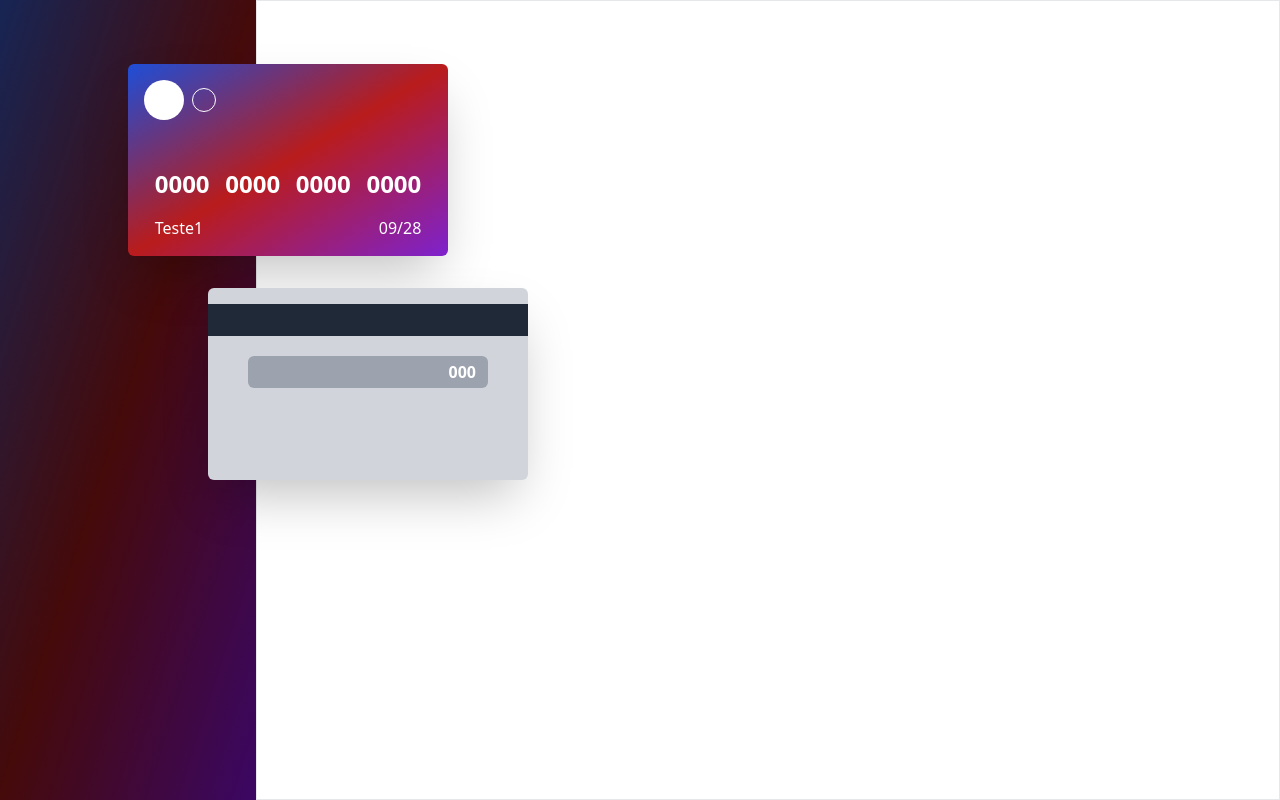
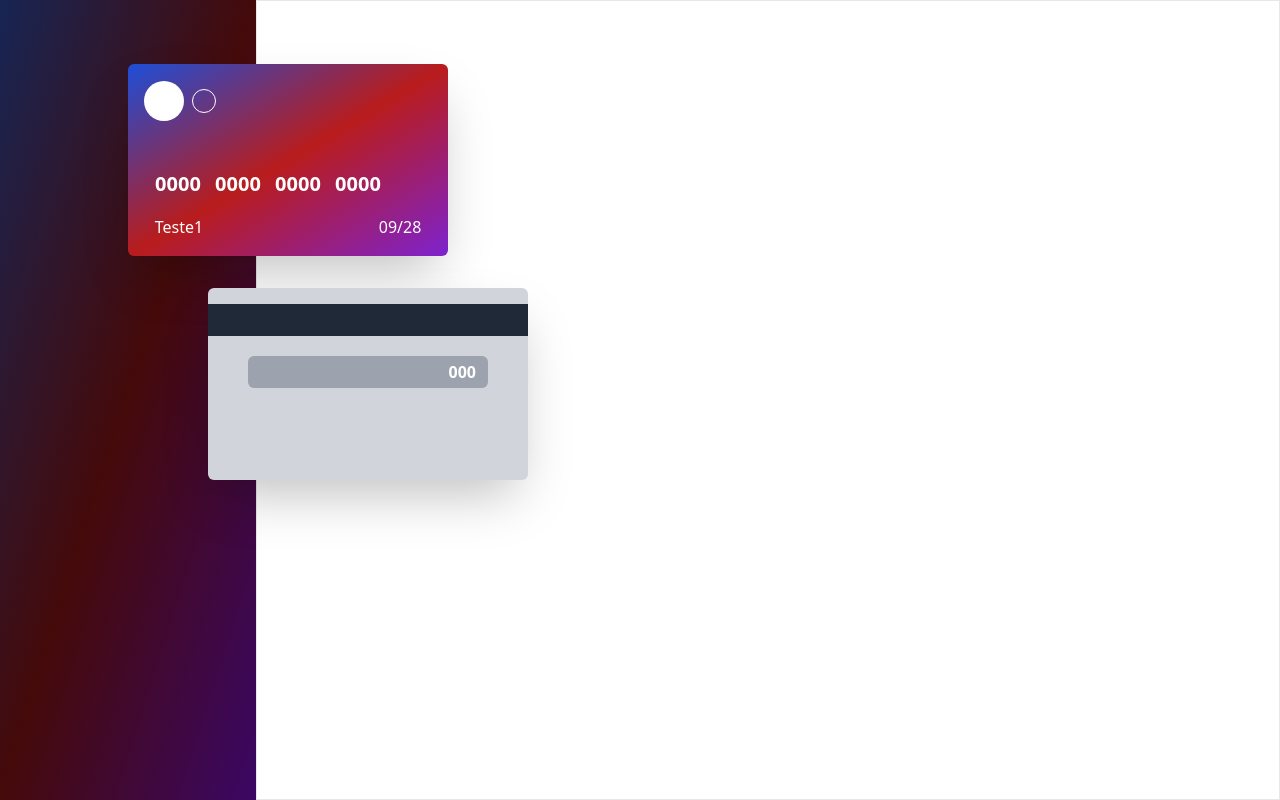
Before and after one commit to RenanSoaresSouza/Cartao-Credito, a Next.js app: page / in a window 1280 px wide. Built offline with nearby package versions, Linux system fonts and the light colour scheme.

Commit message:
atualizando detalhes

```diff
--- a/src/pages/index.js
+++ b/src/pages/index.js
@@ -13,7 +13,7 @@ export default function Home() {
           <div className="rounded-full bg-white size-10  ml-4"></div>
           <div className="rounded-full bg-transparent border border-white size-6 m-2"></div>
         </div>
-        <div className="flex justify-between w-10/12 mt-8 text-white font-semibold text-2xl"><span>0000</span><span>0000</span><span>0000</span><span>0000</span></div>
+        <div className="flex justify-around mr-10 w-9/12 mt-8 text-white font-semibold text-xl"><span>0000</span><span>0000</span><span>0000</span><span>0000</span></div>
         <div className=" w-10/12 flex flex-row text-white justify-between"><span>Teste1</span><span>09/28</span></div>
       </div>
       <div className="bg-gray-300 rounded-md w-80 h-48 ml-20 mt-8 md:absolute md:top-64 md:left-32 md:shadow-2xl flex flex-col items-center" ><div className="w-full h-8 bg-gray-800 mt-4"></div><div className="w-3/4 h-8 bg-gray-400 mt-5 rounded-md text-white font-bold flex justify-end items-center"><span className="mr-3">000</span></div></div>
```
